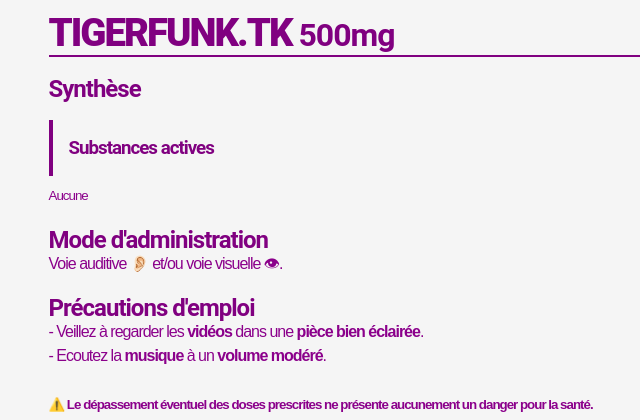
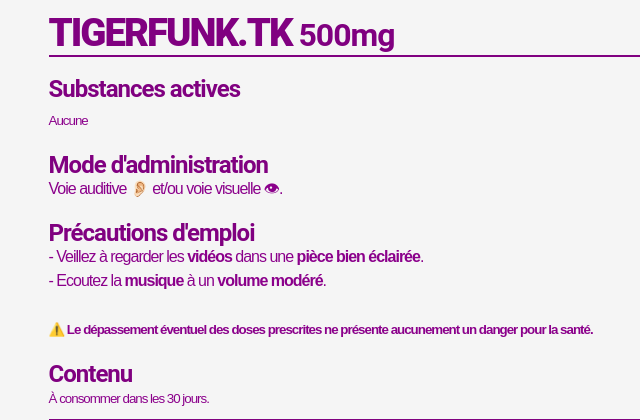
Before and after one commit to teegre/tigerfunk.tk, a Django app: page / in a window 1280 px wide. Shown: the top 420 px of the page, without its empty margins (288-928 px from the left). Run offline with Django 4.2, Linux system fonts and the light colour scheme; data that the repository does not hold is empty.

Commit message:
modified home page

```diff
--- a/tigerfunk/home/templates/home/index.html
+++ b/tigerfunk/home/templates/home/index.html
@@ -3,8 +3,7 @@
 {% block body %}
       <h1><span class="logo">TIGERFUNK.TK</span> 500mg</h1>
       <hr>
-      <h2><b>Synthèse</b></h2>
-      <h3><b>Substances actives</b></h3>
+      <h2><b>Substances actives</b></h3>
       <div class="tag-bar">
       {% for tag in tags %}
         <a class="tag-btn" href="{% url 'tag' tag.tag__id %}">{{ tag.tag__name }}({{ tag.count }})</a>
```
